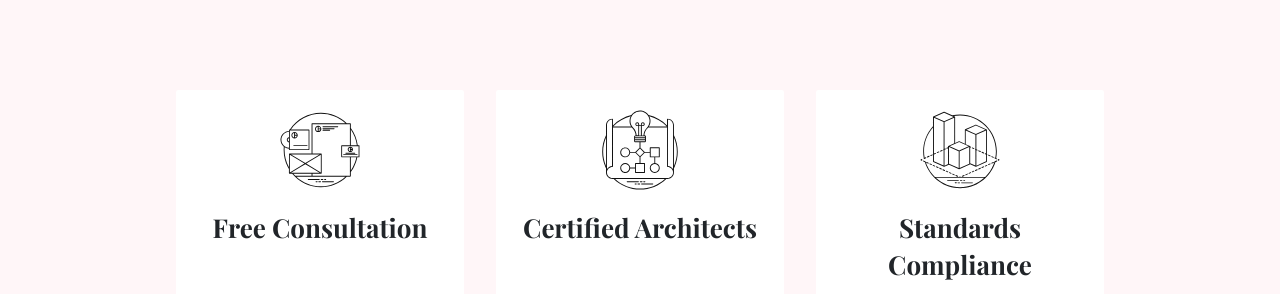
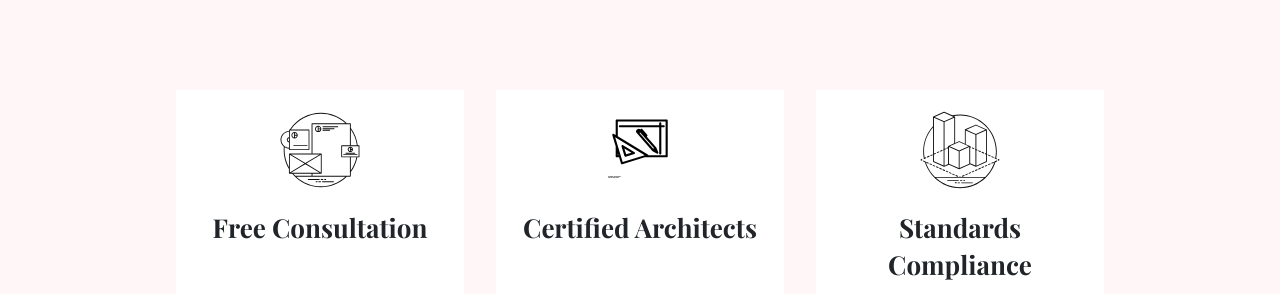
Before and after one commit to pazlindia/pazlinda.github.io, a Jekyll site: the page built from index.md, in a window 1280 px wide. Shown: the part 1105-1399 px from the top of the page. Built offline with Jekyll 4.4.1, drawn with Linux system fonts in a browser that asks for light colours.

Commit message:
update logo
Signed-off-by: Raghu Raja <raghu.pazl@protonmail.com>

```diff
--- a/_data/features.json
+++ b/_data/features.json
@@ -12,7 +12,7 @@
     "title": "Certified Architects",
     "description": "All members of our team are certified architects.",
     "image": {
-      "url": "images/features/noun_The Process_1885341.svg",
+      "url": "images/features/noun-architecture-170234.svg",
       "width": 80,
       "height": 80
     }
```
Also changed, not shown: contact.md (+3 -1 lines), images/austin-distel-nGc5RT2HmF0-unsplash.jpg (deleted), images/features/noun-architecture-170234.svg (added).
